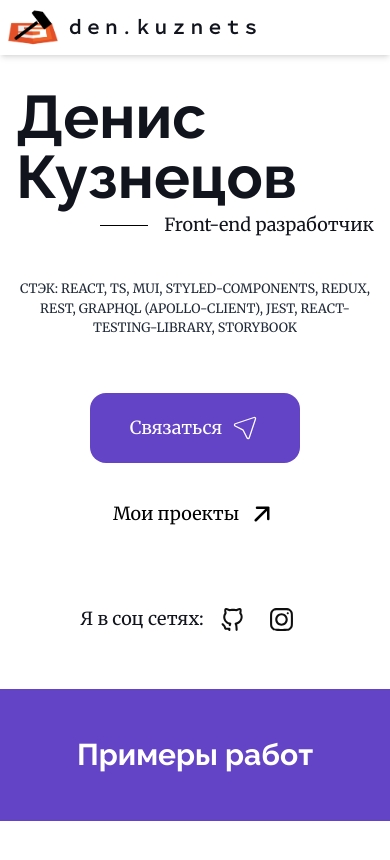
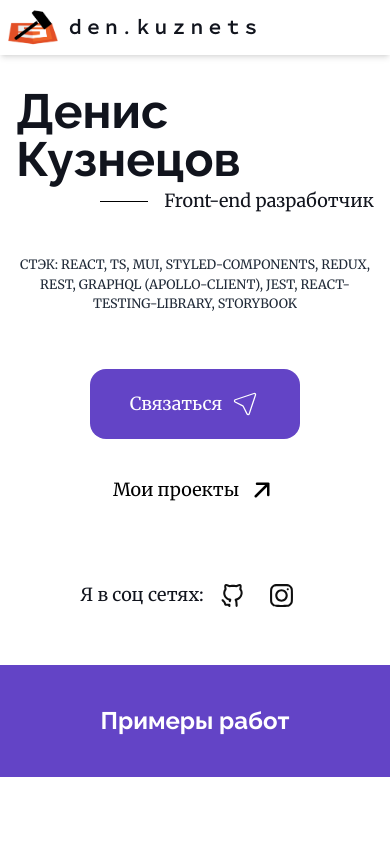
Before and after one commit to DenKuznets/portfolio-2, a Next.js app: page / in a window 390 px wide. Shown: the top 860 px of the page. Built offline with nearby package versions, Linux system fonts and the light colour scheme.

Commit message:
fontsize edit

```diff
--- a/app/globals.css
+++ b/app/globals.css
@@ -27,7 +27,7 @@
     }
 
     h2 {
-        font-size: 2.5em;
+        @apply text-2xl sm:text-3xl;
     }
 
     h3 {
--- a/app/page.tsx
+++ b/app/page.tsx
@@ -11,7 +11,7 @@ export default function Home() {
             <Header />
             <main className="pt-8 flex flex-col">
                 <Hero/>
-                <h2 className='text-3xl font-bold text-center my-14 bg-violet text-white py-12'>{text.examples}</h2>
+                <h2 className='font-bold text-center my-14 bg-violet text-white py-10'>{text.examples}</h2>
                 {/*
                 <Section className='bg-violet text-white' projectId={1} />
                 <Section projectId={2} />
--- a/components/Hero/Hero.tsx
+++ b/components/Hero/Hero.tsx
@@ -21,7 +21,7 @@ const Hero = () => {
             className="container md:mt-[90px] mx-auto flex flex-col items-center lg:grid lg:grid-cols-2 lg:justify-between lg:gap-8 max-w-[1920px]"
         >
             <div>
-                <h1 className="font-bold text-6xl">
+                <h1 className="font-bold text-5xl sm:text-6xl">
                     {text.hero.fname} {text.hero.lname}
                 </h1>
                 <div className="mt-1 flex items-center justify-end md:justify-start">
```
